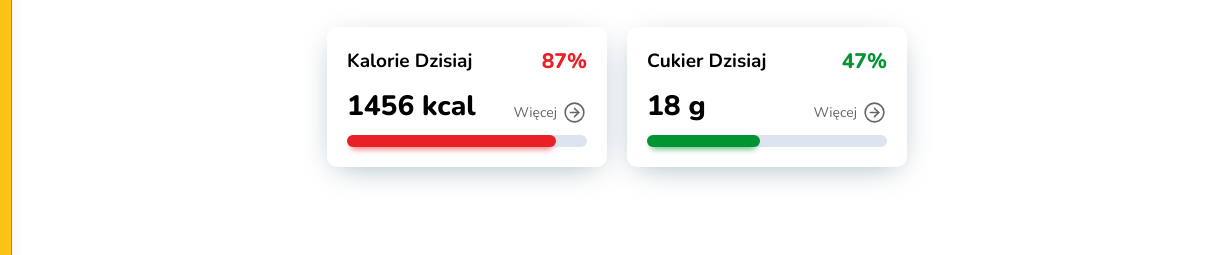
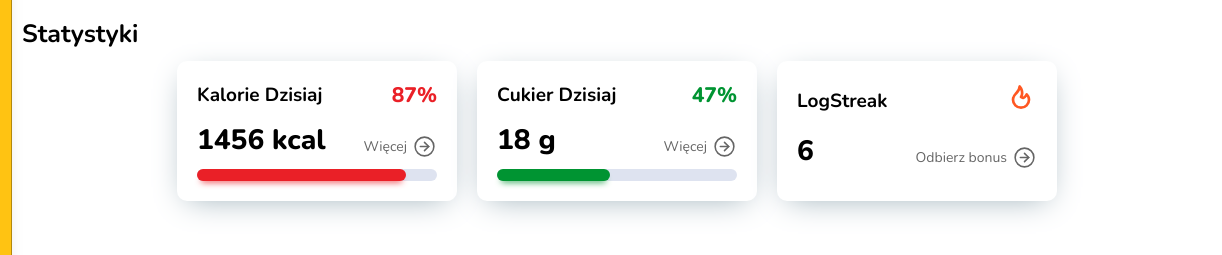
Before and after one commit to brylocode/oBETsity-prototype, a plain HTML site: page index.html in a window 1280 px wide. Shown: the part 158-413 px from the top of the page, 58-1280 px from the left. Drawn offline with nearby package versions, Linux system fonts and the light colour scheme.

Commit message:
add new stat to dashboard

```diff
--- a/index.html
+++ b/index.html
@@ -114,7 +114,17 @@
         </nav>
         <main class="main main-js">
             <section class="main__section dashboard" id="dashboard">
-                <h2 class="dashboard__title">Witaj z powrotem <span class="dashboard__username">JanNowak!</span></h2>
+                <h2 class="dashboard__title">Witaj z powrotem <span class="dashboard__username">JanNowak!</span>
+                </h2>
+                <!-- <h3 class="dashboard__section-title">Wyzwania</h3>
+                <div class="dashboard__challenges">
+                    <div class="active-challenges">
+                        <button class="btn new-challenge-btn">Nowe wyzwanie</button>
+                        <div class="acitve-challenges">Aktywne</div>
+                        <div class="invited-challenges">Zaproszenia do wyzwań</div>
+                    </div>
+                </div> -->
+                <h3 class="dashboard__section-title">Statystyki</h3>
                 <div class="dashboard__stats">
                     <div class="stat">
                         <div class="stat__header">
@@ -142,6 +152,19 @@
                         </div>
                         <span class="progress-bar"><span class="fluid pos"></span></span>
                     </div>
+                    <div class="stat">
+                        <div class="stat__header">
+                            <h5 class="stat__title">LogStreak</h5>
+                            <span class="stat__status">
+                                <img src="assets/icons/flame.svg" alt="">
+                            </span>
+                        </div>
+                        <div class="stat__body">
+                            <span class="stat__number">6</span>
+                            <span class="stat__more-info">Odbierz bonus</span>
+                        </div>
+
+                    </div>
                 </div>
             </section>
 
--- a/sass/_dashboard.scss
+++ b/sass/_dashboard.scss
@@ -10,6 +10,10 @@
     margin-bottom: 2rem;
     line-height: 5rem;
     font-weight: 900;
+}
+
+.dashboard__section-title {
+    font-size: 2.5rem;
 }
 
 .dashboard__stats {
--- a/sass/_variables.scss
+++ b/sass/_variables.scss
@@ -7,10 +7,6 @@ $bg-green:#009432;
 $bg-light-gray: #DEE3F0;
 
 
-
-$breakpoint-tablet: 768px;
-$breakpoin-desktop: 1024px;
-
 $breakpoint-sm: 576px;
 $breakpoint-md: 768px;
 $breakpoint-lg: 992px;
```
Also changed, not shown: assets/icons/flame.svg (added), css/style.css, 1 other file.
